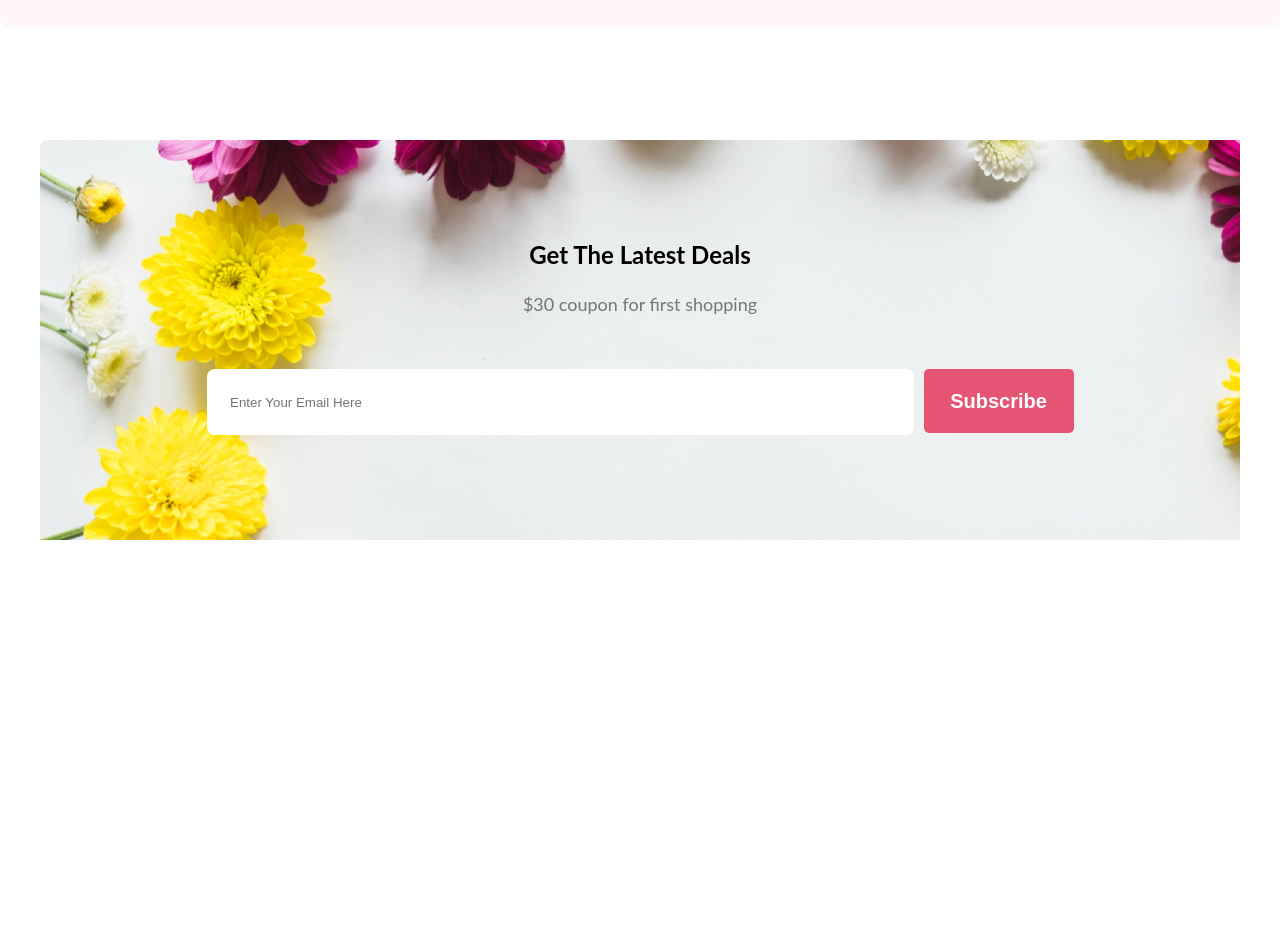
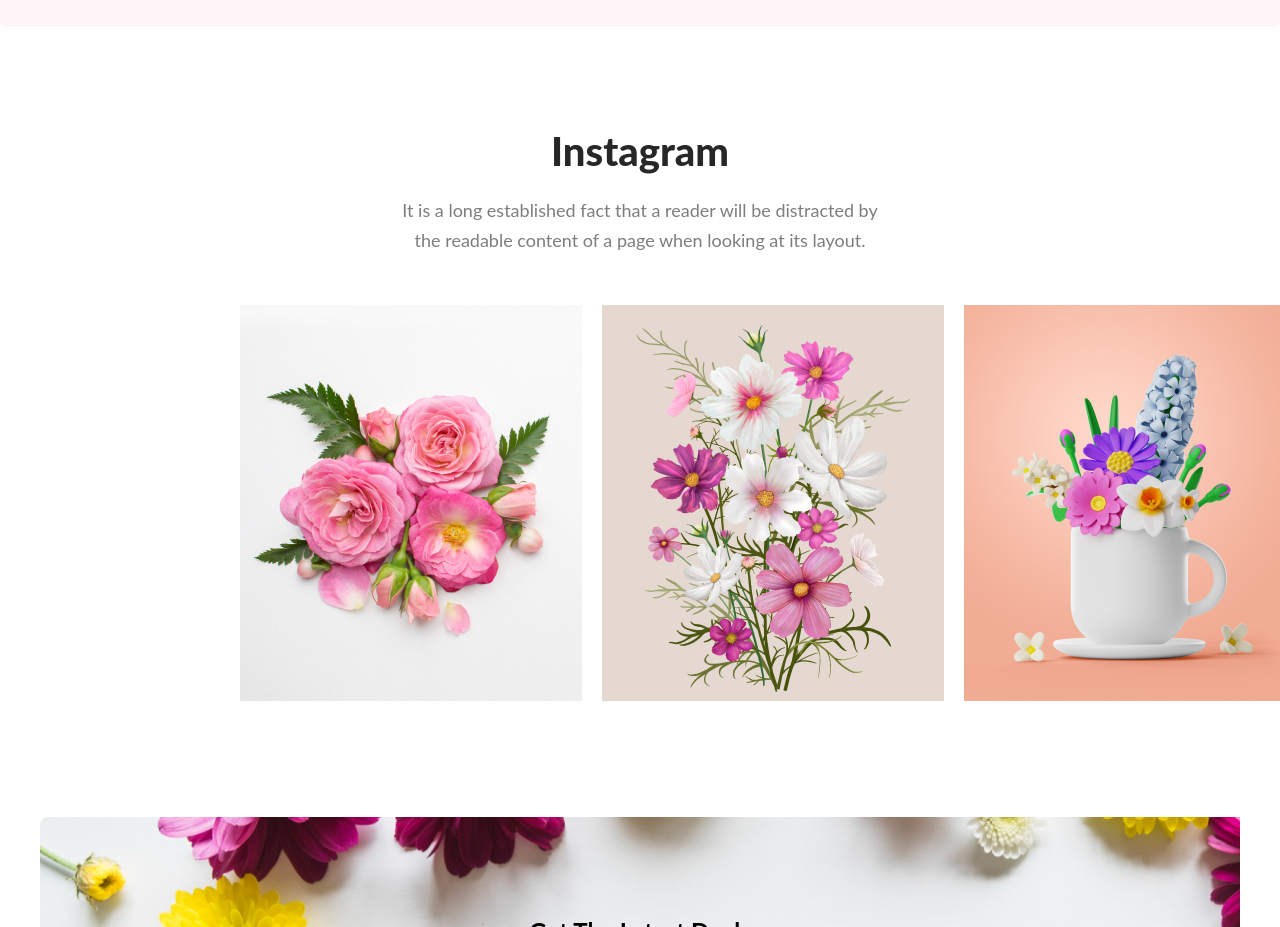
Before and after one commit to ishohan/flower-shop-assignment, a plain HTML site: page index.html in a window 1280 px wide. Shown: the part 2980-3907 px from the top of the page. Before the commit the page ends 3520 px from the top, so only its background shows below. Drawn offline with Linux system fonts and the light colour scheme.

Commit message:
added glower cards

```diff
--- a/index.html
+++ b/index.html
@@ -91,6 +91,25 @@
 
     </div>
     </section>
+
+    <section>
+        <div class="instagram-section">
+            <h1 class="instagram-title">Instagram</h1>
+            <p class="instagram-para">It is a long established fact that a reader will be distracted by <br> the readable content of a page when looking at its layout.</p>
+        </div>
+    </section>
+
+    <section>
+        <div class="flower-show">
+
+        <div><img src="Flower Asset/Flower 01.png" alt=""></div>
+        <div><img src="Flower Asset/Rectangle 4.png" alt=""></div>
+        <div><img src="Flower Asset/Rectangle 5.png" alt=""></div>
+        <div><img src="Flower Asset/Rectangle 6.png" alt=""></div>
+
+        </div>
+    </section>
+
     <section class="footer-contect">
         <div class="contact-section">
             <h1 class="latest-section">Get The Latest Deals</h1>
--- a/style.css
+++ b/style.css
@@ -138,8 +138,35 @@ body{
     background-repeat: no-repeat;
     align-items: center;
     padding-top: 100px;
+    }
 
+.instagram-section{
+    margin-top: 100px;
+    text-align: center;
+    justify-content: center;
 }
+.instagram-title{
+    color: #272727;
+    text-align: center;
+    font-size: 40px;
+    font-weight: 800;
+    line-height: normal;
+    margin-bottom: 20px;
+}
+.instagram-para{
+    color: rgba(39, 39, 39, 0.60);
+    font-size: 18px;
+    font-weight: 400;
+    line-height: 30px;
+    margin-bottom: 50px;
+}
+
+.flower-show{
+    display: flex;
+    gap: 20px;
+    margin-left: 240px;
+}
+
 .footer-contect{
     height: 400px;
     margin-top: 113px;
```
